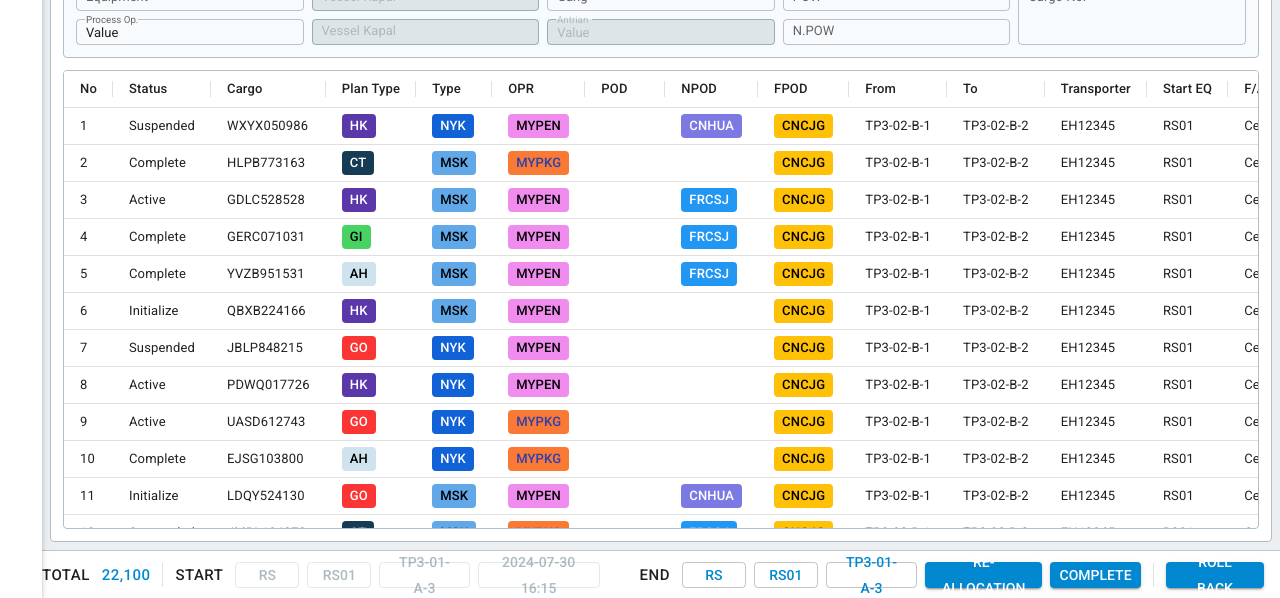
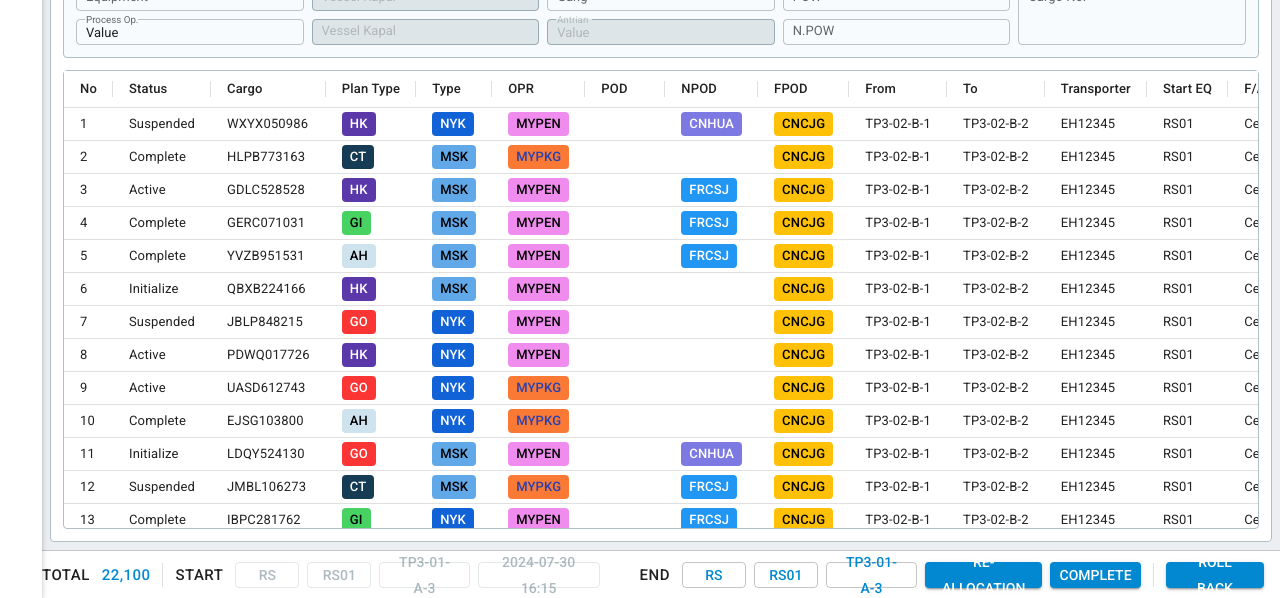
Before and after one commit to clt-joshua/otm-toscana-ui, a React (Vite) app: page / in a window 1280 px wide. Shown: the part 202-800 px from the top of the page. Built offline with nearby package versions, Linux system fonts and the light colour scheme; some icons are missing.

Commit message:
BasicDataGrid의 스타일을 개선하고, VesselVoyage 컴포넌트에 OPRCell을 추가하여 운영사 정보를 시각적으로 표시하도록 수정했습니다. 또한, VESSEL_SCHEDULE_LIST_TABLE_DATA의 운영사 목록을 업데이트하여 데이터의 일관성을 높였습니다.

```diff
--- a/src/components/data-grid/BasicDataGrid.tsx
+++ b/src/components/data-grid/BasicDataGrid.tsx
@@ -37,17 +37,14 @@ export default function BasicDataGrid({
       sx={{
         flexGrow: 1,
         width: "100%",
-        height: 0,
-        minWidth: "max-content",
+        height: "100%",
       }}
     >
       <Table
         stickyHeader
         size="small"
         sx={{
-          tableLayout: "auto",
           minWidth: "max-content",
-          width: "100%",
         }}
       >
         <TableHead>
@@ -59,7 +56,10 @@ export default function BasicDataGrid({
                   minWidth: "max-content",
                   whiteSpace: "nowrap",
                   borderBottom: "1px solid rgba(0, 0, 0, 0.12)",
-                  position: "relative",
+                  backgroundColor: "white",
+                  position: "sticky",
+                  top: 0,
+                  zIndex: 1,
                   ...(col.width && { width: col.width }),
                   ...(col.align && { textAlign: col.align }),
                 }}
@@ -106,6 +106,7 @@ export default function BasicDataGrid({
                     minWidth: "max-content",
                     whiteSpace: "nowrap",
                     cursor: "pointer",
+                    padding: "4px 16px",
                     borderBottom: "1px solid rgba(0, 0, 0, 0.12)",
                     ...(selectedCell?.rowIdx === idx &&
                     selectedCell?.colKey === col.key
--- a/src/constants/vesselVoyageData.ts
+++ b/src/constants/vesselVoyageData.ts
@@ -32,7 +32,7 @@ export const VESSEL_SCHEDULE_LIST_TABLE_DATA: VesselScheduleListTableProps[] =
     vessel: "CLVB",
     voyage: "OLSC-0001",
     oprVoyage: "TST01 / TST01",
-    opr: faker.helpers.arrayElement(["MOL", "MSC", "HSD", "MSK", "NYK"]),
+    opr: faker.helpers.arrayElement(["MOL", "MSC", "HSD", "MSK"]),
     vesselName: "Snows Cargo",
     ata: faker.date.recent(),
     atb: faker.date.recent(),
--- a/src/pages/taskManager/TaskManager.tsx
+++ b/src/pages/taskManager/TaskManager.tsx
@@ -62,7 +62,6 @@ export default function TaskManager() {
                 flexShrink: 1,
                 height: 0,
                 minWidth: 0,
-                overflow: "auto",
               }}
             >
               <DataTableSection />
--- a/src/pages/vesselVoyage/VesselVoyage.tsx
+++ b/src/pages/vesselVoyage/VesselVoyage.tsx
@@ -7,6 +7,7 @@ import {
   SIMPLE_TABLE_DATA,
   VESSEL_SCHEDULE_LIST_TABLE_DATA,
 } from "../../constants/vesselVoyageData";
+import BasicCustomChip from "../../components/chip/BasicCustomChip";
 
 export default function VesselVoyage() {
   return (
@@ -46,6 +47,7 @@ export default function VesselVoyage() {
           >
             <BasicDataGrid
               header={[
+                { key: "no", label: "No" },
                 { key: "vessel", label: "Vessel" },
                 { key: "voyage", label: "Voyage" },
                 { key: "oprVoyage", label: "OPR Voyage" },
@@ -64,11 +66,12 @@ export default function VesselVoyage() {
                 { key: "close", label: "Close" },
                 { key: "workQuantity", label: "Work Quantity" },
               ]}
-              data={VESSEL_SCHEDULE_LIST_TABLE_DATA.map((item) => ({
+              data={VESSEL_SCHEDULE_LIST_TABLE_DATA.map((item, index) => ({
+                no: index + 1,
                 vessel: item.vessel,
                 voyage: item.voyage,
                 oprVoyage: item.oprVoyage,
-                opr: item.opr,
+                opr: <OPRCell opr={item.opr} />,
                 vesselName: item.vesselName,
                 ata: item.ata.toLocaleDateString(),
                 atb: item.atb.toLocaleDateString(),
@@ -168,3 +171,26 @@ export default function VesselVoyage() {
     </Box>
   );
 }
+
+function OPRCell({ opr }: { opr: string }) {
+  const chipMap: Record<string, { bgColor: string; textColor: string }> = {
+    MOL: { bgColor: "rgba(195, 230, 203, 1)", textColor: "black" },
+    MSC: { bgColor: "rgba(246, 241, 71, 1)", textColor: "black" },
+    HSD: { bgColor: "rgba(201, 47, 35, 1)", textColor: "white" },
+    MSK: { bgColor: "rgba(107, 176, 238, 1)", textColor: "black" },
+  };
+
+  const chip = chipMap[opr];
+
+  if (!chip) {
+    return null;
+  }
+
+  return (
+    <BasicCustomChip
+      label={opr}
+      bgColor={chip.bgColor}
+      textColor={chip.textColor}
+    />
+  );
+}
```
